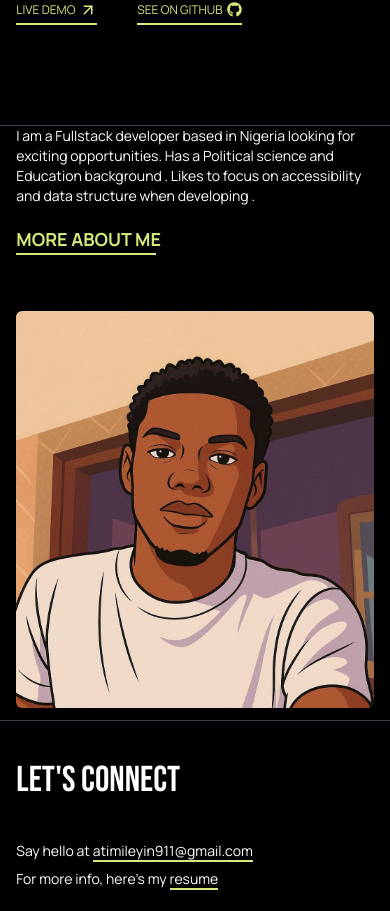
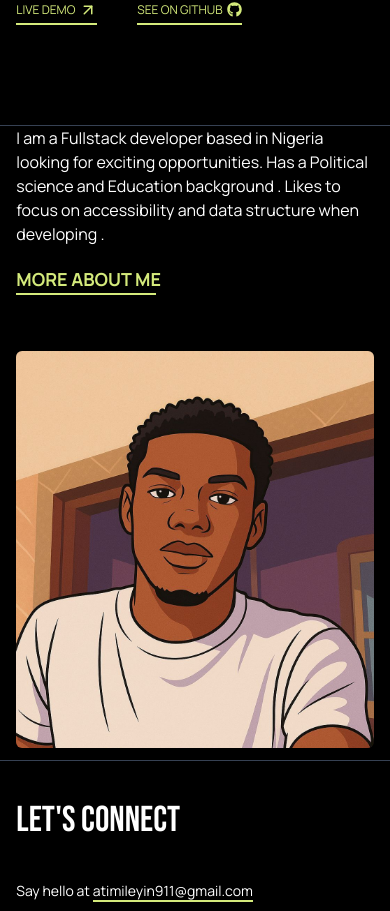
Before and after one commit to dayosvoid/my-portfolio, a React (Vite) app: page / in a window 390 px wide. Shown: the part 2918-3829 px from the top of the page. Built offline with nearby package versions, Linux system fonts and the light colour scheme.

Commit message:
Update About.jsx

```diff
--- a/src/component/About.jsx
+++ b/src/component/About.jsx
@@ -19,11 +19,11 @@ const About = () => {
                 I am a Fullstack developer based in nigeria. Has a Political science and Education background  .
             </h1>
             {/* moblie */}
-            <p className=' text-sm md:hidden'>
+            <p className=' text-[16px] md:hidden'>
                 I am a Fullstack developer based in Nigeria looking for exciting opportunities. Has a Political science and Education background . Likes to focus on accessibility and data structure when developing .
             </p>
             {/* desktop */}
-            <p className=' text-sm md:text-lg font-light md:flex hidden'>
+            <p className=' md:text-lg font-light md:flex hidden'>
                 I am a front-end developer based in Sydney looking for exciting opportunities. Has Mechanical Engineering background. Likes to focus on accessibility and data structure when developing. Passionate and curious about solving problems. Currently, I’m exploring Reactjs, Nodejs and a bit of Designing. While I am not programming, I enjoy playing football, chess and making art. Learning more to improve skill.
             </p>
 
```
